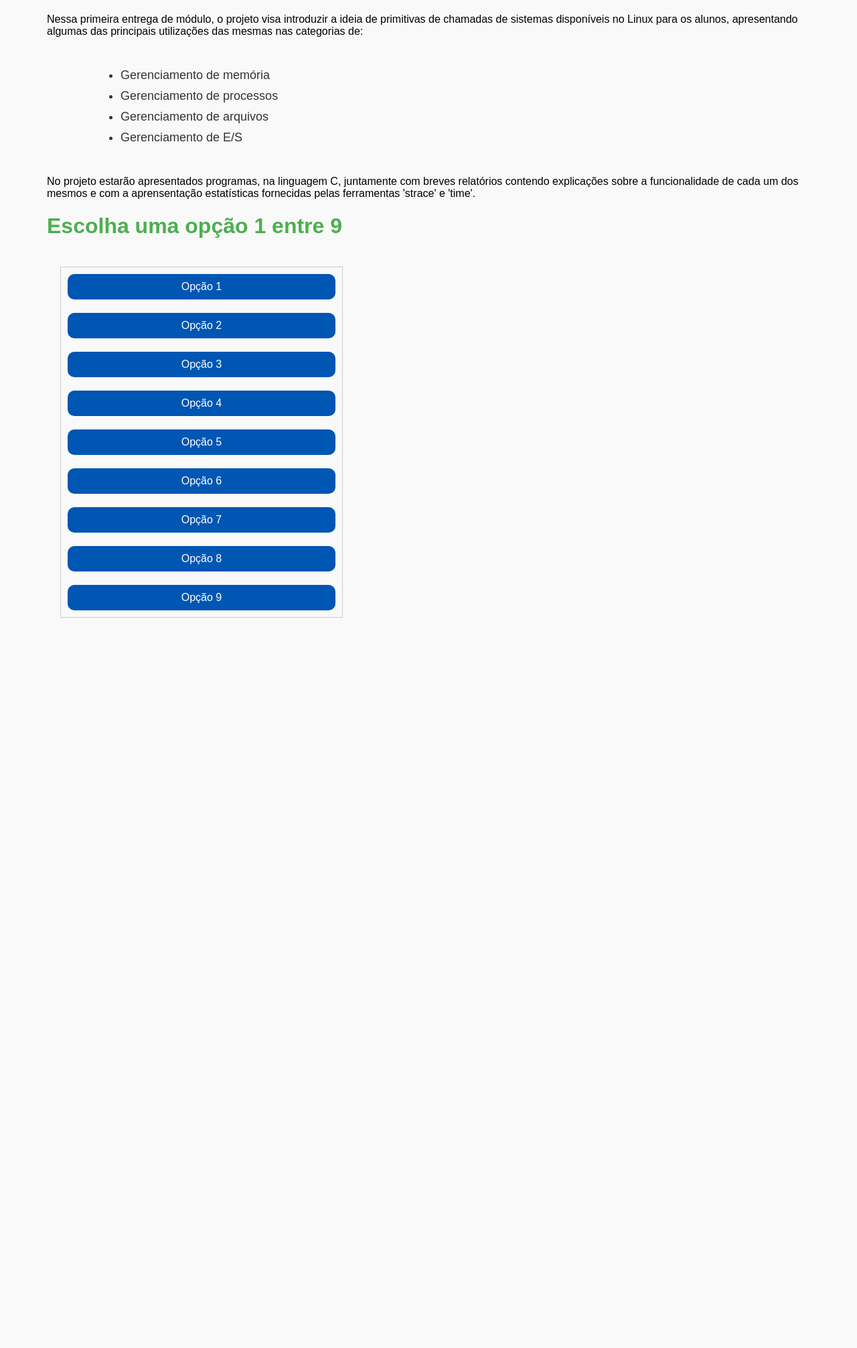
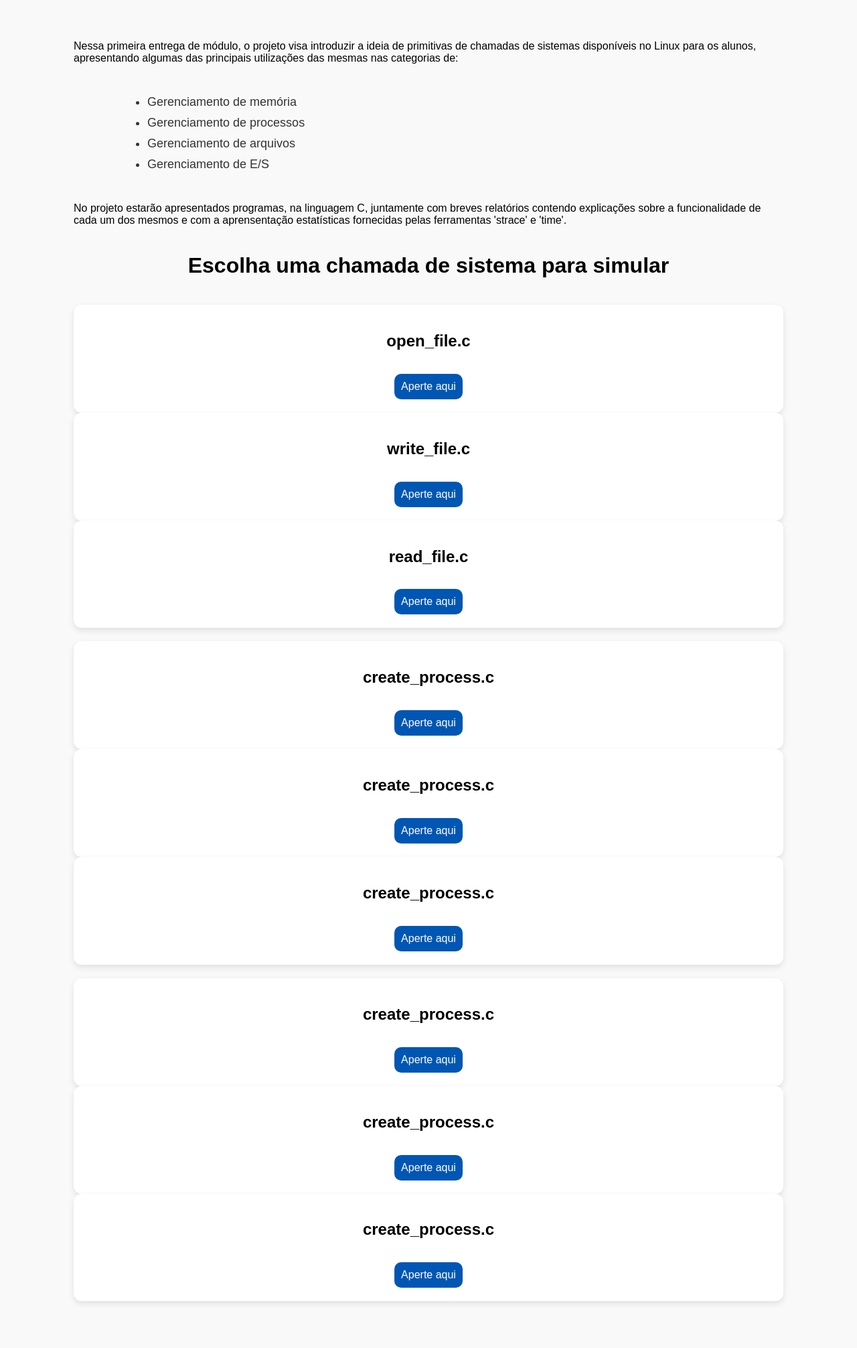
Before and after one commit to hrzanni/Sistemas-Operacionais---025, a Flask app: page /entrega1 in a window 1280 px wide. Shown: the part 56-2068 px from the top of the page at 67% size. Before the commit the page ends 978 px from the top, so only its background shows below. Run offline with Flask 3, Linux system fonts and the light colour scheme; parts of the project's set-up code (start-up, migrations or seed data) failed here and were passed over.

Commit message:
mudando a entrega1.html

```diff
--- a/webSite/ProjectSite/static/styles.css
+++ b/webSite/ProjectSite/static/styles.css
@@ -1,6 +1,248 @@
-/* Teste da entrega 2*/
+/* Edição da home.html */
 
-form {
+.participantes {
+  background-color: #333;
+  color: white;
+  text-align: center;
+  padding: 10px;
+  position: relative;
+  bottom: 0;
+  margin-top: 161px;
+}
+
+.cardHome-container {
+  display: flex;
+  justify-content: center;
+  margin-top: 40px;
+}
+
+.cardHome-container2 {
+  display: flex;
+  justify-content: center;
+  margin-top: -180px;
+}
+
+.cardHome-container3 {
+  display: flex;
+  justify-content: center;
+  margin-top: -180px;
+  margin-left: 750px;
+  margin-bottom: 25px;
+}
+
+.cardHome {
+  text-decoration: none;
+  background-color: rgb(226, 226, 226);
+  border-radius: 12px;
+  box-shadow: 0 4px 10px rgba(0, 0, 0, 0.1);
+  padding: 30px;
+  width: 300px;
+  height: 121px;
+  margin-left: -750px;
+  text-align: center;
+  transition: transform 0.2s ease, box-shadow 0.2s ease;
+  color: #2c3e50;
+}
+
+.cardHome2 {
+  text-decoration: none;
+  background-color: rgb(226, 226, 226);
+  border-radius: 12px;
+  box-shadow: 0 4px 10px rgba(0, 0, 0, 0.1);
+  padding: 30px;
+  width: 300px;
+  text-align: center;
+  transition: transform 0.2s ease, box-shadow 0.2s ease;
+  color: #2c3e50;
+}
+
+.cardHome3 {
+  text-decoration: none;
+  background-color: rgb(226, 226, 226);
+  border-radius: 12px;
+  box-shadow: 0 4px 10px rgba(0, 0, 0, 0.1);
+  padding: 30px;
+  width: 300px;
+  text-align: center;
+  transition: transform 0.2s ease, box-shadow 0.2s ease;
+  color: #2c3e50;
+}
+
+.cardHome:hover {
+  transform: translateX(-10px);
+  box-shadow: 0 8px 20px rgba(0, 0, 0, 0.2);
+}
+
+.cardHome2:hover {
+  transform: translateY(-10px);
+  box-shadow: 0 8px 20px rgba(0, 0, 0, 0.2);
+}
+
+.cardHome3:hover {
+  transform: translateX(10px);
+  box-shadow: 0 8px 20px rgba(0, 0, 0, 0.2);
+}
+
+.cardHome h2 {
+  font-size: 24px;
+  margin-bottom: 10px;
+}
+
+.cardHome p {
+  font-size: 16px;
+  color: #000000;
+}
+
+.cardHome2 p {
+  font-size: 16px;
+  color: #000000;
+}
+
+.cardHome3 p {
+  font-size: 16px;
+  color: #000000;
+}
+
+/* Templates */
+
+/* Edição que serve para deixar as entregas padronizadas */
+
+.descricaoEntrega {
+  margin: 20px 70px;
+}
+
+.topicosEntrega {
+  display: flex;
+  margin: 20px 70px;
+}
+
+.topicosEntrega ul {
+  list-style-type: disc;
+  /* bolinha padrão */
+  text-align: left;
+}
+
+.topicosEntrega li {
+  margin: 10px 0;
+  font-family: "Arial", sans-serif;
+  font-size: 18px;
+  color: #333;
+}
+
+body {
+  margin: 0;
+  font-family: "Montserrat", sans-serif;
+  background-color: #f9f9f9;
+}
+
+/* Estilo da navbar */
+.navbar {
+  background-color: rgb(226, 226, 226);
+  padding: 15px 0;
+  top: 0;
+  z-index: 999;
+}
+
+.navbar-container {
+  max-width: 1200px;
+  margin: 0 auto;
+  padding: 0 40px;
+  display: flex;
+  justify-content: space-between;
+  align-items: center;
+}
+
+.navbar-home {
+  font-size: 22px;
+  font-weight: bold;
+  color: #2c3e50;
+  text-decoration: none;
+}
+
+.navbar-home:hover {
+  color: rgba(59, 175, 237, 0.848);
+}
+
+.navbar-items {
+  list-style: none;
+  display: flex;
+  gap: 30px;
+  margin: 0;
+  padding: 0;
+}
+
+.navbar-items li a {
+  text-decoration: none;
+  color: #2c3e50;
+  font-weight: 500;
+  transition: color 0.3s ease;
+  padding-bottom: 4px;
+  border-bottom: 2px solid transparent;
+}
+
+.navbar-items li a:hover {
+  color: rgba(59, 175, 237, 0.848);
+  border-bottom: 2px solid rgba(59, 175, 237, 0.848);
+}
+
+/* entrega 1*/
+
+.pagina-entrega1 {
+  padding: 40px;
+  min-height: 100vh;
+}
+
+.container-escolha {
+  max-width: 1200px;
+  margin: 0 auto;
+  text-align: center;
+}
+
+.container-escolha h1 {
+  display: flex;
+  justify-content: center; /* centraliza horizontalmente */
+  gap: 30px; /* espaçamento entre os formulários */
+  flex-wrap: wrap; /* permite que quebrem em telas pequenas */
+  margin: 40px 0;
+}
+
+.cards-wrapper {
+  display: grid;
+  grid-template-columns: repeat(3, 1fr);
+  gap: 50px;
+  margin-top: 30px;
+}
+
+.card {
+  background-color: white;
+  border-radius: 12px;
+  box-shadow: 0 4px 10px rgba(0, 0, 0, 0.1);
+  padding: 20px;
+  text-align: center;
+  transition: transform 0.2s ease;
+}
+
+.card:hover {
+  transform: translateY(-5px);
+}
+
+.card button {
+  margin-top: 15px;
+  background-color: #3b82f6;
+  color: white;
+  border: none;
+  padding: 10px 16px;
+  border-radius: 6px;
+  cursor: pointer;
+}
+
+.card button:hover {
+  background-color: #2563eb;
+}
+
+/* entrega 2*/
+
+.form-entrega2 {
   margin: 20px;
   padding: 10px;
   border: 1px solid #ccc;
@@ -184,217 +426,3 @@ body {
 .relatorioSimulator span {
   color: #00ff90;
 }
-
-/* Edição da home.html */
-
-.participantes {
-  background-color: #333;
-  color: white;
-  text-align: center;
-  padding: 10px;
-  position: relative;
-  bottom: 0;
-  margin-top: 161px;
-}
-
-.card-container {
-  display: flex;
-  justify-content: center;
-  margin-top: 40px;
-}
-
-.card-container2 {
-  display: flex;
-  justify-content: center;
-  margin-top: -180px;
-}
-
-.card-container3 {
-  display: flex;
-  justify-content: center;
-  margin-top: -180px;
-  margin-left: 750px;
-  margin-bottom: 25px;
-}
-
-.card {
-  text-decoration: none;
-  background-color: rgb(226, 226, 226);
-  border-radius: 12px;
-  box-shadow: 0 4px 10px rgba(0, 0, 0, 0.1);
-  padding: 30px;
-  width: 300px;
-  height: 121px;
-  margin-left: -750px;
-  text-align: center;
-  transition: transform 0.2s ease, box-shadow 0.2s ease;
-  color: #2c3e50;
-}
-
-.card2 {
-  text-decoration: none;
-  background-color: rgb(226, 226, 226);
-  border-radius: 12px;
-  box-shadow: 0 4px 10px rgba(0, 0, 0, 0.1);
-  padding: 30px;
-  width: 300px;
-  text-align: center;
-  transition: transform 0.2s ease, box-shadow 0.2s ease;
-  color: #2c3e50;
-}
-
-.card3 {
-  text-decoration: none;
-  background-color: rgb(226, 226, 226);
-  border-radius: 12px;
-  box-shadow: 0 4px 10px rgba(0, 0, 0, 0.1);
-  padding: 30px;
-  width: 300px;
-  text-align: center;
-  transition: transform 0.2s ease, box-shadow 0.2s ease;
-  color: #2c3e50;
-}
-
-.card:hover {
-  transform: translateX(-10px);
-  box-shadow: 0 8px 20px rgba(0, 0, 0, 0.2);
-}
-
-.card2:hover {
-  transform: translateY(-10px);
-  box-shadow: 0 8px 20px rgba(0, 0, 0, 0.2);
-}
-
-.card3:hover {
-  transform: translateX(10px);
-  box-shadow: 0 8px 20px rgba(0, 0, 0, 0.2);
-}
-
-.card h2 {
-  font-size: 24px;
-  margin-bottom: 10px;
-}
-
-.card p {
-  font-size: 16px;
-  color: #000000;
-}
-
-.card2 p {
-  font-size: 16px;
-  color: #000000;
-}
-
-.card3 p {
-  font-size: 16px;
-  color: #000000;
-}
-
-/* Templates */
-
-/* Edição que serve para deixar as entregas padronizadas */
-
-.descricaoEntrega {
-  margin: 20px 70px;
-}
-
-.topicosEntrega {
-  display: flex;
-  margin: 20px 70px;
-}
-
-.topicosEntrega ul {
-  list-style-type: disc;
-  /* bolinha padrão */
-  text-align: left;
-}
-
-.topicosEntrega li {
-  margin: 10px 0;
-  font-family: "Arial", sans-serif;
-  font-size: 18px;
-  color: #333;
-}
-
-body {
-  margin: 0;
-  font-family: "Montserrat", sans-serif;
-  background-color: #f9f9f9;
-}
-
-/* Estilo da navbar */
-.navbar {
-  background-color: rgb(226, 226, 226);
-  padding: 15px 0;
-  top: 0;
-  z-index: 999;
-}
-
-.navbar-container {
-  max-width: 1200px;
-  margin: 0 auto;
-  padding: 0 40px;
-  display: flex;
-  justify-content: space-between;
-  align-items: center;
-}
-
-.navbar-home {
-  font-size: 22px;
-  font-weight: bold;
-  color: #2c3e50;
-  text-decoration: none;
-}
-
-.navbar-home:hover {
-  color: rgba(59, 175, 237, 0.848);
-}
-
-.navbar-items {
-  list-style: none;
-  display: flex;
-  gap: 30px;
-  margin: 0;
-  padding: 0;
-}
-
-.navbar-items li a {
-  text-decoration: none;
-  color: #2c3e50;
-  font-weight: 500;
-  transition: color 0.3s ease;
-  padding-bottom: 4px;
-  border-bottom: 2px solid transparent;
-}
-
-.navbar-items li a:hover {
-  color: rgba(59, 175, 237, 0.848);
-  border-bottom: 2px solid rgba(59, 175, 237, 0.848);
-}
-
-/* entrega 1*/
-
-.escolha {
-  color: #4caf50;
-}
-
-.container-escolha {
-  display: flex;
-  justify-content: center;
-  flex-direction: column;
-  gap: 20px;
-}
-
-.buttom-escolha {
-  padding: 15px 30px;
-  font-size: 16px;
-  background-color: #4caf50;
-  color: white;
-  border: none;
-  cursor: pointer;
-  border-radius: 5px;
-}
-
-.buttom-escolha:hover {
-  background-color: #45a049;
-}
--- a/webSite/ProjectSite/templates/entrega1.html
+++ b/webSite/ProjectSite/templates/entrega1.html
@@ -1,4 +1,5 @@
 {% extends 'base.html' %} {% block body %}
+<div class="pagina-entrega1">
   <div class="descricaoEntrega">
     <p>
       Nessa primeira entrega de módulo, o projeto visa introduzir a ideia de
@@ -16,43 +17,134 @@
     </div>
     <p>
       No projeto estarão apresentados programas, na linguagem C, juntamente com
-    breves relatórios contendo explicações sobre a funcionalidade de cada um dos
-    mesmos e com a aprensentação estatísticas fornecidas pelas ferramentas
+      breves relatórios contendo explicações sobre a funcionalidade de cada um
+      dos mesmos e com a aprensentação estatísticas fornecidas pelas ferramentas
       'strace' e 'time'.
     </p>
 
-  <h1 class="escolha">Escolha uma opção 1 entre 9</h1>
+    <div class="container-escolha">
+      <h1>Escolha uma chamada de sistema para simular</h1>
+      <form
+        class="form-entrega1"
+        action="/cgi-bin/processa_opcao.cgi"
+        method="GET"
+        class="cards-wrapper"
+      >
+        <div class="cards-systemcalls-files">
+          <div class="card">
+            <h2>open_file.c</h2>
+            <button
+              class="button-entrega1"
+              type="submit"
+              name="opcao"
+              value="1"
+            >
+              Aperte aqui
+            </button>
+          </div>
 
-  <div class="container-escolha">
-    <form action="/cgi-bin/processa_opcao.cgi" method="GET">
-      <button class="buttom-escolha" type="submit" name="opcao" value="1">
-        Opção 1
+          <div class="card">
+            <h2>write_file.c</h2>
+            <button
+              class="button-entrega1"
+              type="submit"
+              name="opcao"
+              value="2"
+            >
+              Aperte aqui
             </button>
-      <button class="buttom-escolha" type="submit" name="opcao" value="2">
-        Opção 2
+          </div>
+
+          <div class="card">
+            <h2>read_file.c</h2>
+            <button
+              class="button-entrega1"
+              type="submit"
+              name="opcao"
+              value="3"
+            >
+              Aperte aqui
             </button>
-      <button class="buttom-escolha" type="submit" name="opcao" value="3">
-        Opção 3
+          </div>
+        </div>
+
+        <div class="cards-systemcalls-memory">
+          <div class="card">
+            <h2>create_process.c</h2>
+            <button
+              class="button-entrega1"
+              type="submit"
+              name="opcao"
+              value="4"
+            >
+              Aperte aqui
             </button>
-      <button class="buttom-escolha" type="submit" name="opcao" value="4">
-        Opção 4
+          </div>
+
+          <div class="card">
+            <h2>create_process.c</h2>
+            <button
+              class="button-entrega1"
+              type="submit"
+              name="opcao"
+              value="5"
+            >
+              Aperte aqui
             </button>
-      <button class="buttom-escolha" type="submit" name="opcao" value="5">
-        Opção 5
+          </div>
+
+          <div class="card">
+            <h2>create_process.c</h2>
+            <button
+              class="button-entrega1"
+              type="submit"
+              name="opcao"
+              value="6"
+            >
+              Aperte aqui
             </button>
-      <button class="buttom-escolha" type="submit" name="opcao" value="6">
-        Opção 6
+          </div>
+        </div>
+
+        <div class="cards-systemcalls-process">
+          <div class="card">
+            <h2>create_process.c</h2>
+            <button
+              class="button-entrega1"
+              type="submit"
+              name="opcao"
+              value="7"
+            >
+              Aperte aqui
             </button>
-      <button class="buttom-escolha" type="submit" name="opcao" value="7">
-        Opção 7
+          </div>
+
+          <div class="card">
+            <h2>create_process.c</h2>
+            <button
+              class="button-entrega1"
+              type="submit"
+              name="opcao"
+              value="8"
+            >
+              Aperte aqui
             </button>
-      <button class="buttom-escolha" type="submit" name="opcao" value="8">
-        Opção 8
+          </div>
+
+          <div class="card">
+            <h2>create_process.c</h2>
+            <button
+              class="button-entrega1"
+              type="submit"
+              name="opcao"
+              value="9"
+            >
+              Aperte aqui
             </button>
-      <button class="buttom-escolha" type="submit" name="opcao" value="9">
-        Opção 9
-      </button>
+          </div>
+        </div>
       </form>
     </div>
   </div>
+</div>
 {% endblock %}
--- a/webSite/ProjectSite/templates/entrega2.html
+++ b/webSite/ProjectSite/templates/entrega2.html
@@ -46,7 +46,7 @@
   <p>Defina os parâmetros para a nossa simulação!</p>
 
   <!-- Formulário para configurar o número de produtores, consumidores e tamanho do buffer -->
-  <form method="POST" action="/simuladorEntrega2">
+  <form class="form-entrega2" method="POST" action="/simuladorEntrega2">
     <label for="num_produtores">Número de Produtores:</label>
     <input
       type="number"
```
Also changed, not shown: webSite/ProjectSite/templates/home.html (+6 -6 lines). Lines whose indentation alone changed are shown as unchanged.
